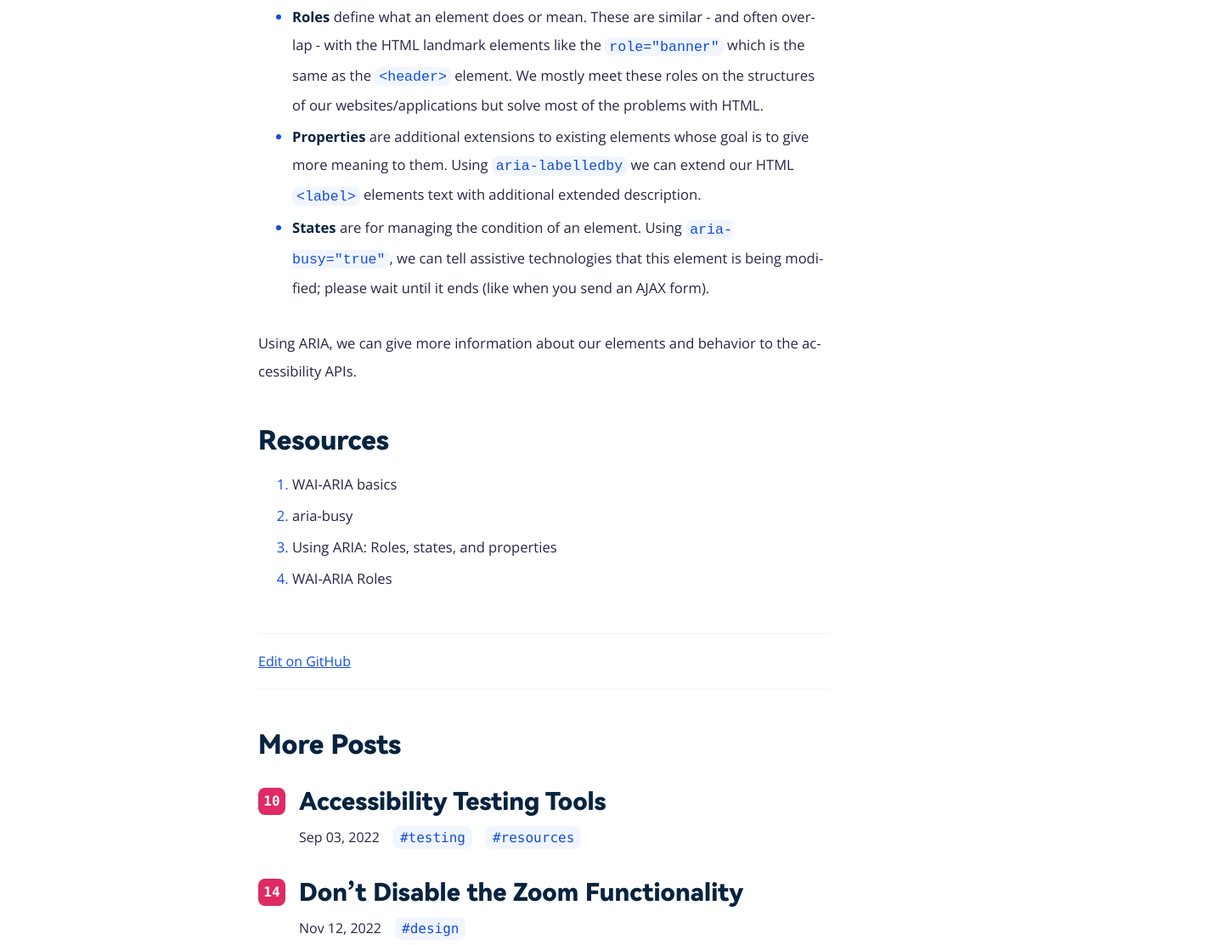
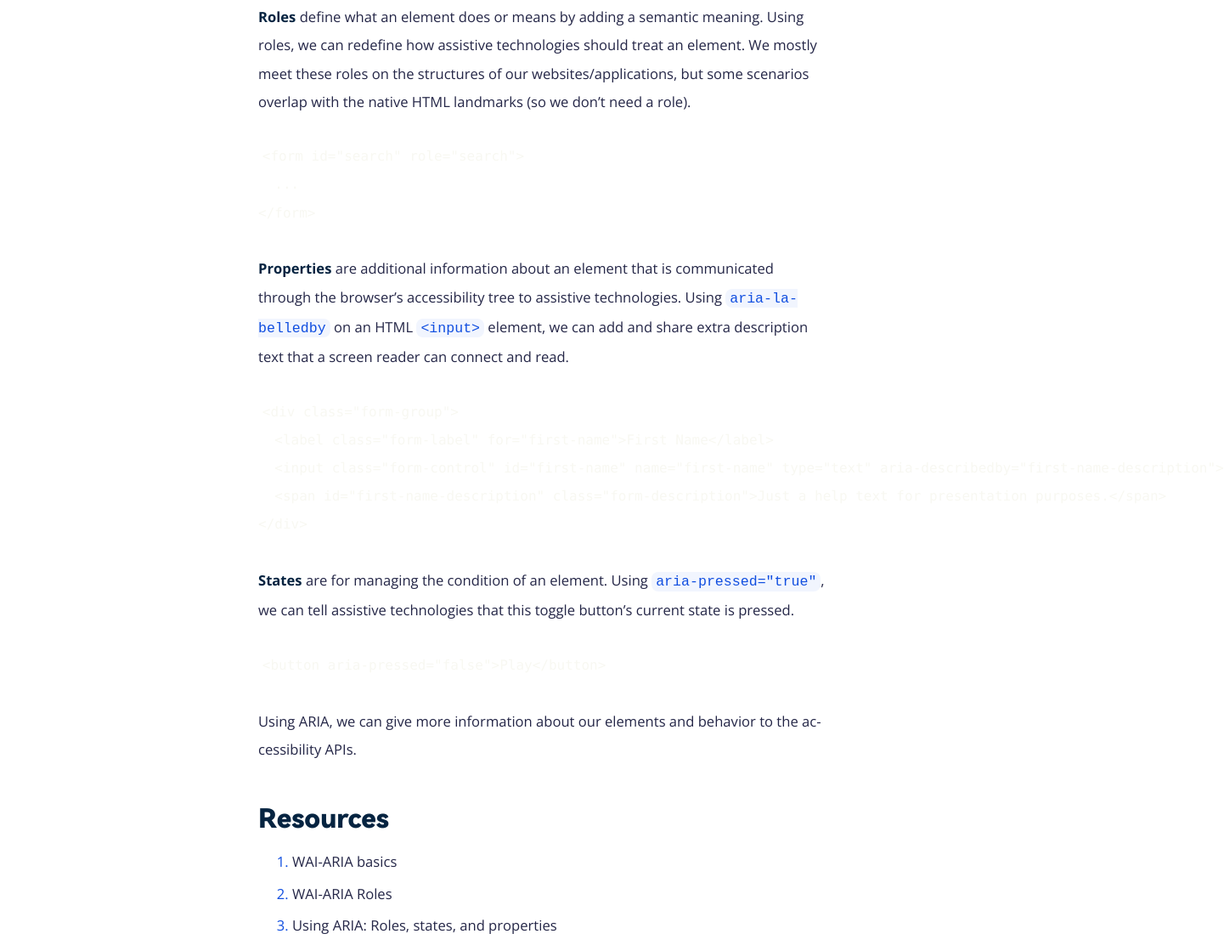
Before and after one commit to conedevelopment/bite-sized-a11y, an Eleventy site: page src/posts/the-main-areas-of-wai-aria.md in a window 1280 px wide. Shown: the part 486-1598 px from the top of the page at 85% size, 1441 px wide, since content can reach past the window. Built offline with nearby package versions, Linux system fonts and the light colour scheme; Eleventy itself is replaced by a stand-in of ours; code samples lack their colours; files that its build step writes are made by us from their sources.

Commit message:
Update post #16

````diff
--- a/src/posts/the-main-areas-of-wai-aria.md
+++ b/src/posts/the-main-areas-of-wai-aria.md
@@ -9,18 +9,40 @@ github: 'https://github.com/conedevelopment/bite-sized-a11y/blob/master/src/post
 resources:
   - title: 'WAI-ARIA basics'
     url: 'https://developer.mozilla.org/en-US/docs/Learn/Accessibility/WAI-ARIA_basics'
-  - title: 'aria-busy'
-    url: 'https://developer.mozilla.org/en-US/docs/Web/Accessibility/ARIA/Attributes/aria-busy'
+  - title: 'WAI-ARIA Roles'
+    url: 'https://developer.mozilla.org/en-US/docs/Web/Accessibility/ARIA/Roles'
   - title: 'Using ARIA: Roles, states, and properties'
     url: 'https://developer.mozilla.org/en-US/docs/Web/Accessibility/ARIA/ARIA_Techniques'
-  - title: 'WAI-ARIA Roles'
-    url: 'https://developer.mozilla.org/en-US/docs/Web/Accessibility/ARIA/Roles'
+  - title: 'aria-labelledby'
+    url: 'https://developer.mozilla.org/en-US/docs/Web/Accessibility/ARIA/Attributes/aria-labelledby'
+  - title: 'aria-pressed'
+    url: 'https://developer.mozilla.org/en-US/docs/Web/Accessibility/ARIA/Attributes/aria-pressed'
 ---
 
 ARIA has three main areas that we can utilize:
 
-- **Roles** define what an element does or mean. These are similar - and often overlap - with the HTML landmark elements like the `role="banner"` which is the same as the `<header>` element. We mostly meet these roles on the structures of our websites/applications but solve most of the problems with HTML.
-- **Properties** are additional extensions to existing elements whose goal is to give more meaning to them. Using `aria-labelledby` we can extend our HTML `<label>` elements text with additional extended description.
-- **States** are for managing the condition of an element. Using `aria-busy="true"`, we can tell assistive technologies that this element is being modified; please wait until it ends (like when you send an AJAX form).
+**Roles** define what an element does or means by adding a semantic meaning. Using roles, we can redefine how assistive technologies should treat an element. We mostly meet these roles on the structures of our websites/applications, but some scenarios overlap with the native HTML landmarks (so we don’t need a role).
+
+```html
+<form id="search" role="search">
+  ...
+</form>
+```
+
+**Properties** are additional information about an element that is communicated through the browser’s accessibility tree to assistive technologies. Using `aria-labelledby` on an HTML `<input>` element, we can add and share extra description text that a screen reader can connect and read.
+
+```html
+<div class="form-group">
+  <label class="form-label" for="first-name">First Name</label>
+  <input class="form-control" id="first-name" name="first-name" type="text" aria-describedby="first-name-description">
+  <span id="first-name-description" class="form-description">Just a help text for presentation purposes.</span>
+</div>
+```
+
+**States** are for managing the condition of an element. Using `aria-pressed="true"`, we can tell assistive technologies that this toggle button’s current state is pressed.
+
+```html
+<button aria-pressed="false">Play</button>
+```
 
 Using ARIA, we can give more information about our elements and behavior to the accessibility APIs.
--- a/src/scss/components/_prism.scss
+++ b/src/scss/components/_prism.scss
@@ -11,6 +11,7 @@ pre[class*='language-'] {
   background: none;
   color: hsl(60 30% 96%);
   font-family: Consolas, Monaco, 'Andale Mono', 'Ubuntu Mono', monospace;
+  font-size: 1rem;
 
   hyphens: none;
   hyphens: none;
````
Also changed, not shown: src/_includes/layouts/post.html (+1 -1 lines), src/css/main.css.
